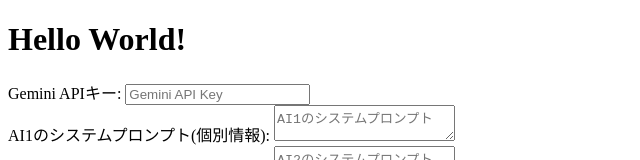
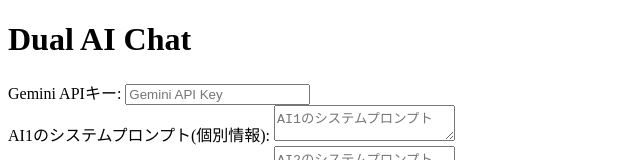
Before and after one commit to PocoPota/dual-ai-chat3, a Next.js app: page / in a window 1280 px wide. Shown: the top 160 px of the page, without its empty margins (0-640 px from the left). Built offline with nearby package versions, Linux system fonts and the light colour scheme.

Commit message:
表記を変更

```diff
--- a/src/app/page.js
+++ b/src/app/page.js
@@ -54,8 +54,7 @@ export default function Home() {
       isFirstChat1Ref.current = false;
       return data.reply;
     } else {
-      console.log('エラーーだよ！！');
-      return 'エラーです。ごめんね。';
+      return 'SystemError: コンソールを確認してください';
     }
   };
 
@@ -76,8 +75,7 @@ export default function Home() {
       isFirstChat2Ref.current = false;
       return data.reply;
     } else {
-      console.log('エラーーだよ！！');
-      return 'エラーです。ごめんね。';
+      return 'SystemError: コンソールを確認してください';
     }
   };
 
@@ -97,7 +95,6 @@ export default function Home() {
       const latestMessage = historyRef.current.length > 0
       ? historyRef.current[historyRef.current.length - 1].text
       : "";
-      console.log(latestMessage);
 
       const reply = await currentSender(latestMessage);
       setHistory(prev => [...prev, { role: currentSenderName, text: reply }]);
@@ -125,13 +122,9 @@ export default function Home() {
     historyRef.current = [];
   }
 
-  useEffect(()=>{
-    console.log(history);
-  }, [history]);
-
   return (
     <main>
-      <h1>Hello World!</h1>
+      <h1>Dual AI Chat</h1>
       <div className={styles.apiKey}>
         <label>Gemini APIキー: </label>
         <input type="password" placeholder="Gemini API Key" value={apiKey} onChange={(e) => setApiKey(e.target.value)} />
```
